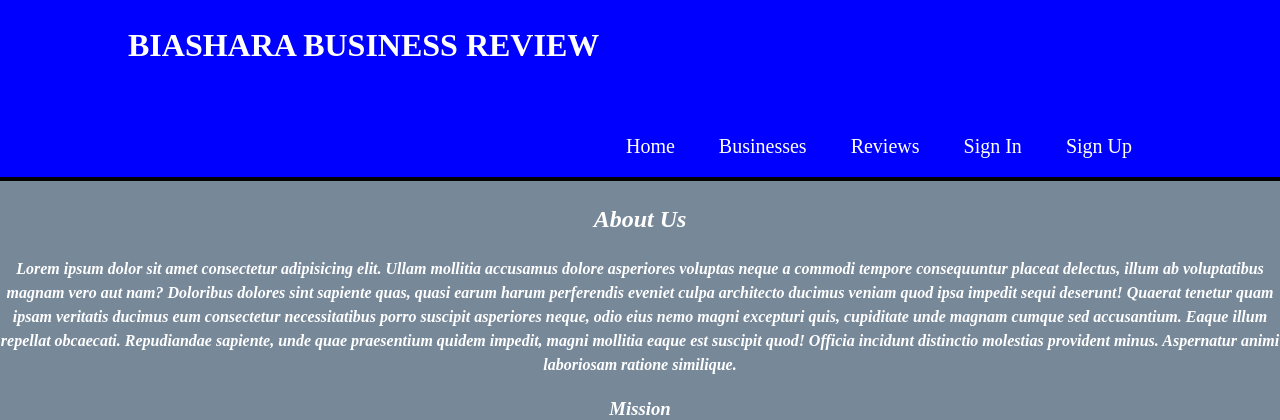
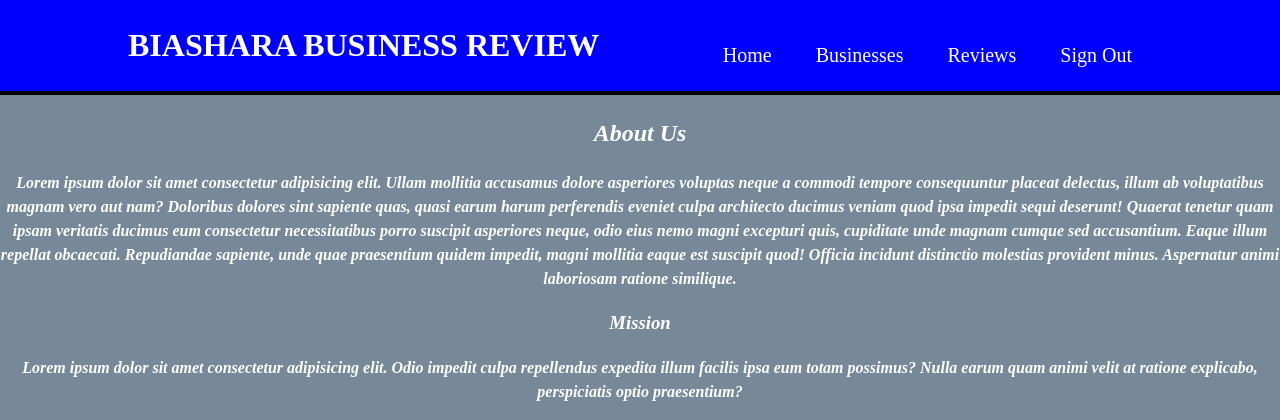
Before and after one commit to CaptainMumo/biashara_business_review, a Flask app: page / in a window 1280 px wide. Shown: the top 420 px of the page. Run offline with Flask 2, Linux system fonts and the light colour scheme; a user stored in the database is signed in.

Commit message:
add sign out link to the navigation bar, if the user is logged in

```diff
--- a/flaskapp/templates/layout.html
+++ b/flaskapp/templates/layout.html
@@ -19,8 +19,12 @@
                     <li><a href="{{ url_for('home') }}">Home</a></li>
                     <li><a href="business.html">Businesses</a></li>
                     <li><a href="review.html">Reviews</a></li>
-                    <li><a href="{{ url_for('signin') }}">Sign In</a></li>
-                    <li><a href="{{ url_for('signup') }}">Sign Up</a></li>
+                    {% if current_user.is_authenticated %}
+                        <li><a href="{{ url_for('signout') }}">Sign Out</a></li>
+                    {% else %}
+                        <li><a href="{{ url_for('signin') }}">Sign In</a></li>
+                        <li><a href="{{ url_for('signup') }}">Sign Up</a></li>
+                    {% endif %}
                 </ul>
             </nav>
         </div>
```
